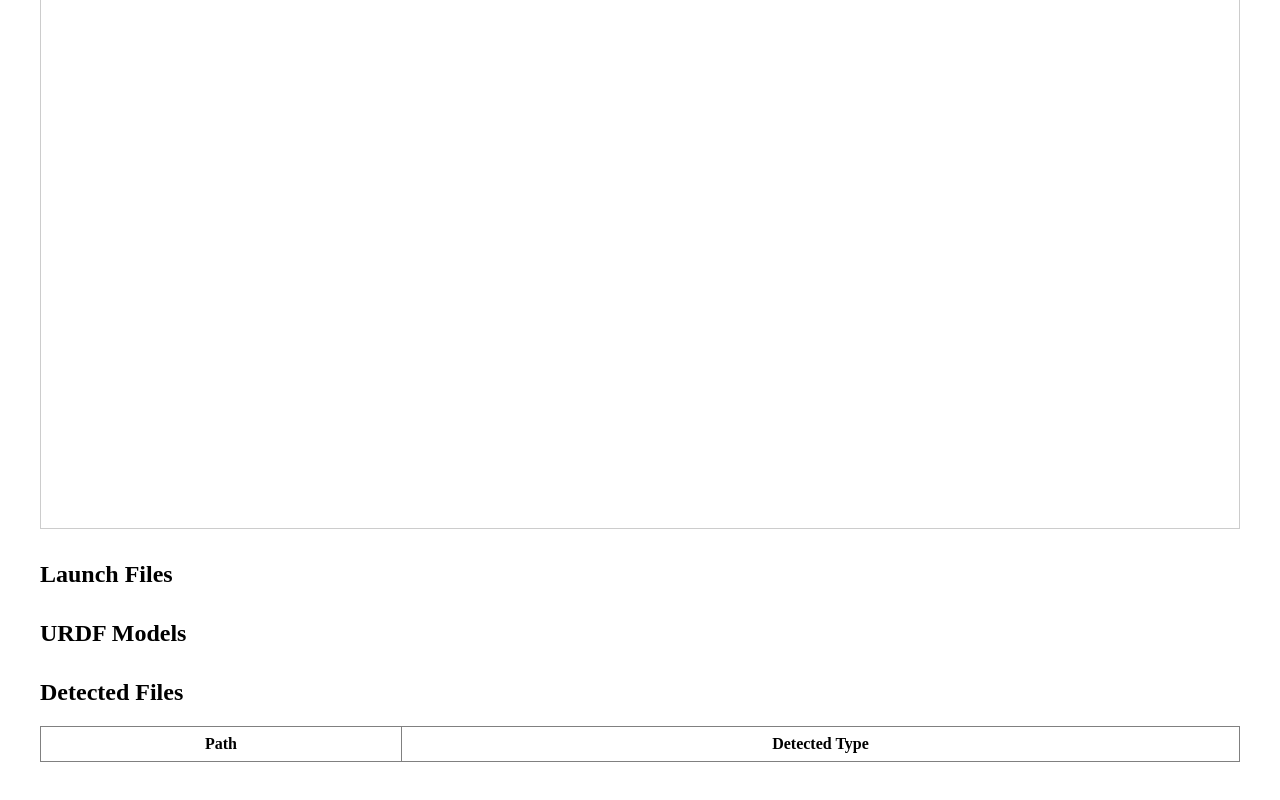
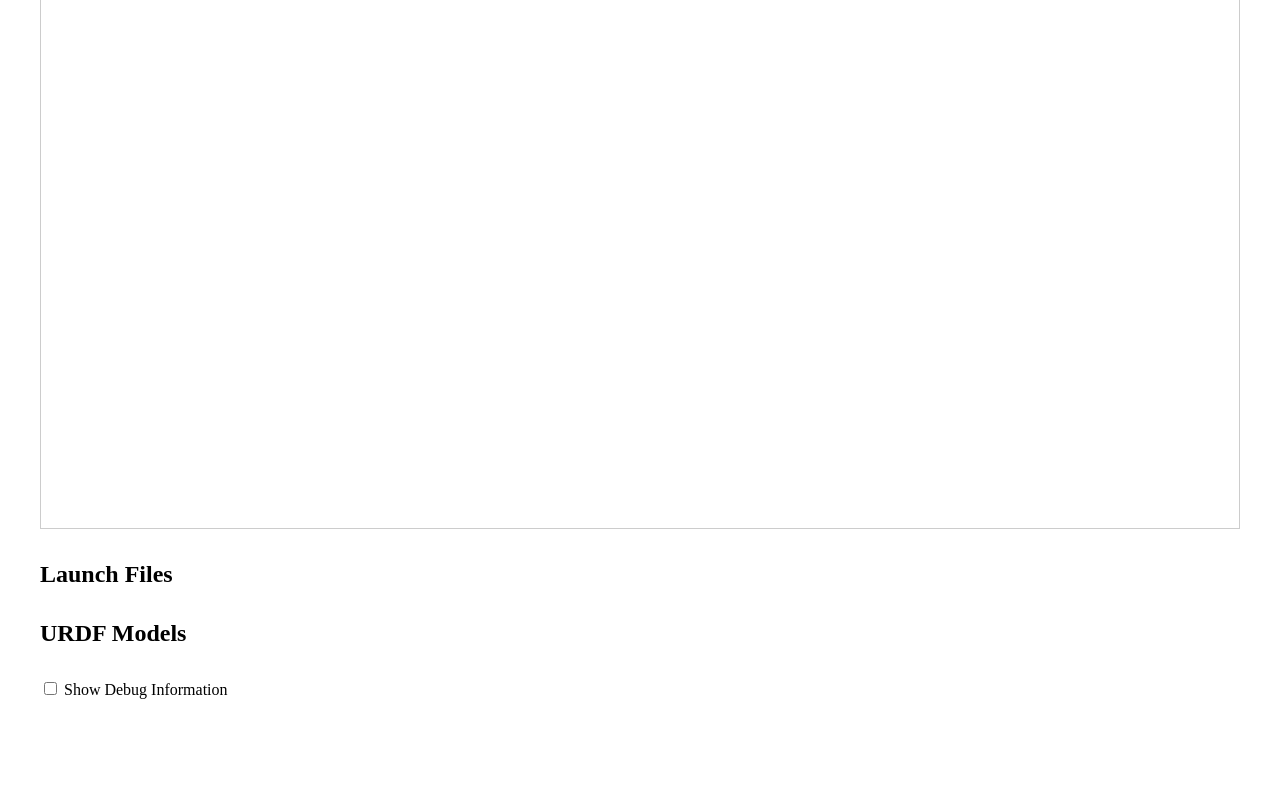
Before and after one commit to utkarshanand140/ros-repo-analyzer, a React (Vite) app: page / in a window 1280 px wide. Shown: the part 961-1761 px from the top of the page. After the commit the page ends 1716 px from the top, so only its background shows below. Built offline with nearby package versions, Linux system fonts and the light colour scheme.

Commit message:
Debug toggle button added

```diff
--- a/src/App.tsx
+++ b/src/App.tsx
@@ -59,6 +59,10 @@ function App() {
 
   const [classifiedFiles, setClassifiedFiles] =
     useState<ClassifiedFile[]>([]);
+
+    const [showDebug,
+  setShowDebug] =
+  useState(false);
 
   const [packages, setPackages] =
   useState<RosPackage[]>([]);
@@ -302,6 +306,33 @@ setClassifiedFiles(classifications);
   }
 />
 
+<div
+  style={{
+    marginTop: "2rem",
+    marginBottom: "1rem",
+  }}
+>
+  <label>
+    <input
+      type="checkbox"
+      checked={
+        showDebug
+      }
+      onChange={(e) =>
+        setShowDebug(
+          e.target.checked
+        )
+      }
+    />
+
+    {" "}
+    Show Debug
+    Information
+  </label>
+</div>
+
+
+  {showDebug && (
       <div
         style={{
           marginTop: "2rem",
@@ -356,7 +387,7 @@ setClassifiedFiles(classifications);
             )}
           </tbody>
         </table>
-      </div>
+      </div> )}
     </div>
   );
 }
```
